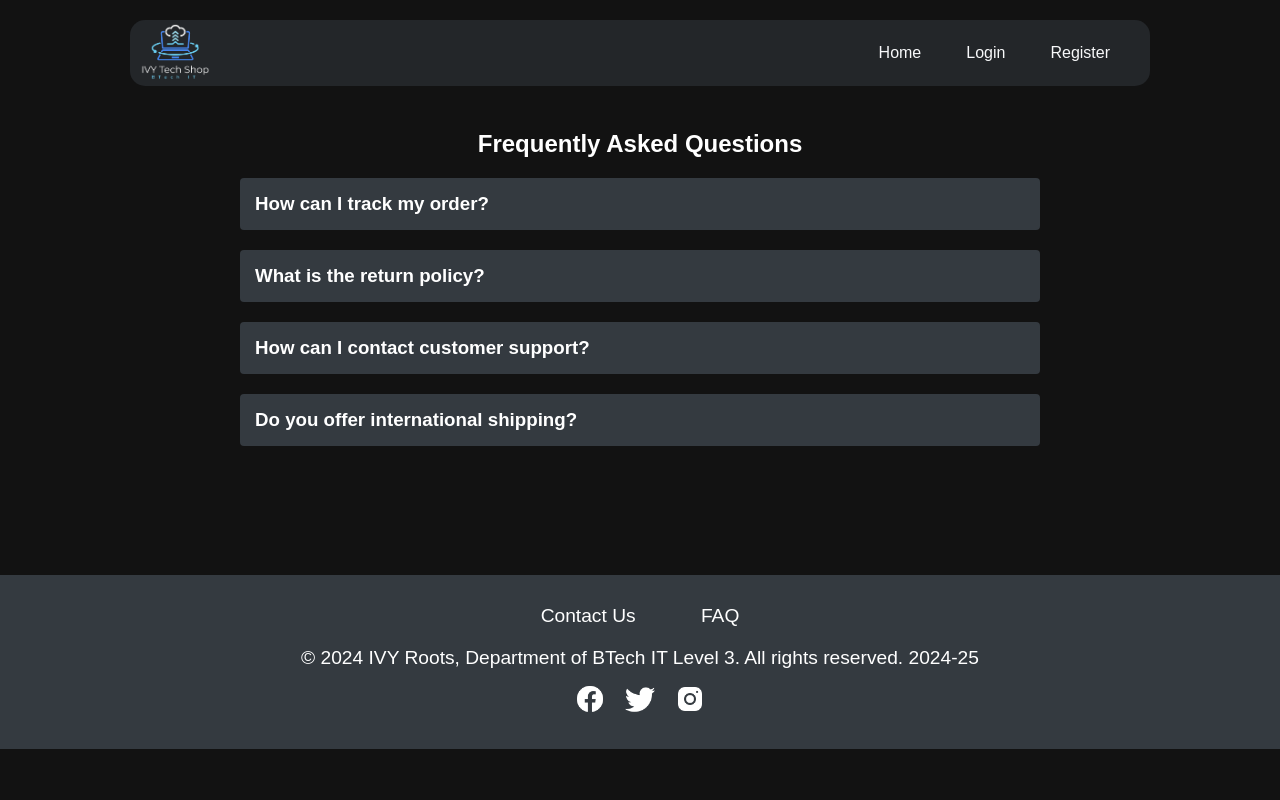
After one commit to AlyanAkram/IvyEcomProject, a PHP site: page /faq.php in a window 1280 px wide. The commit adds this page. Run offline with PHP 8.4, Linux system fonts and the light colour scheme.

Commit message:
added and completed contact and faq pages. added database table for messages from contact us page

```diff
--- /dev/null
+++ b/faq.css
@@ -0,0 +1,73 @@
+/* faq.css */
+
+main {
+  max-width: 800px; /* Center the main content */
+  margin: 7% auto; /* Center the main section */
+  padding: 20px; /* Padding for the main section */
+  color: #ffffff; /* Text color */
+}
+
+h2 {
+  text-align: center; /* Center the title */
+  color: #ffffff; /* Title color */
+  margin-bottom: 20px; /* Space below the title */
+}
+
+.faq-item {
+  margin: 20px 0; /* Space between FAQ items */
+  padding: 15px; /* Padding inside FAQ items */
+  background-color: #343a40; /* Background color for FAQ items */
+  border-radius: 4px; /* Rounded corners for FAQ items */
+  transition: background-color 0.3s; /* Smooth transition for hover effect */
+}
+
+.faq-item:hover {
+  background-color: #495057; /* Darker background on hover */
+}
+
+.faq-item h3 {
+  font-weight: bold; /* Bold text for questions */
+  cursor: pointer; /* Pointer cursor on hover */
+  margin: 0; /* Remove default margin */
+}
+
+.faq-answer {
+  margin-top: 10px; /* Space above the answer */
+  display: none; /* Initially hide answers */
+  color: #ffffff; /* Text color for answers */
+}
+
+.faq-item.active .faq-answer {
+  display: block; /* Show the answer when active */
+}
+
+.faq-item a {
+  color: #ffffff; /* Link color */
+  text-decoration: none; /* Remove underline */
+}
+
+.faq-item a:hover {
+  text-decoration: underline; /* Underline links on hover */
+}
+
+/* Add styles for the FAQ answer and active state */
+.faq-answer {
+  display: none; /* Hide answers by default */
+  padding: 10px;
+  background-color: #495057; /* Background for answers */
+  border-radius: 4px;
+}
+
+.faq-answer.active {
+  display: block; /* Show answer when active */
+}
+
+.faq-question {
+  cursor: pointer; /* Change cursor to pointer */
+  color: #ffffff; /* Link color for questions */
+  margin: 10px 0; /* Spacing between questions */
+}
+
+.faq-question.active-question {
+  font-weight: bold; /* Bold the active question */
+}
--- /dev/null
+++ b/faq.php
@@ -0,0 +1,62 @@
+<?php
+session_start();
+include 'db.php'; // Include your database connection file
+include 'header.php';
+?>
+
+<!DOCTYPE html>
+<html lang="en">
+<head>
+    <meta charset="UTF-8">
+    <meta name="viewport" content="width=device-width, initial-scale=1.0">
+    <link rel="stylesheet" href="styles.css">
+    <link rel="stylesheet" href="faq.css"> <!-- Link to the new FAQ CSS file -->
+    <title>FAQ - IVY Roots Tech Shop</title>
+</head>
+<body>
+
+<main>
+    <h2>Frequently Asked Questions</h2>
+
+    <div class="faq-item">
+        <h3 class="faq-question">How can I track my order?</h3>
+        <p class="faq-answer">You can track your order by logging into your account and visiting the "Orders" section.</p>
+    </div>
+
+    <div class="faq-item">
+        <h3 class="faq-question">What is the return policy?</h3>
+        <p class="faq-answer">We offer a 30-day return policy for most products. Please refer to our <a href="returns.php">Returns Policy</a> for details.</p>
+    </div>
+
+    <div class="faq-item">
+        <h3 class="faq-question">How can I contact customer support?</h3>
+        <p class="faq-answer">Contact us via the <a href="contact.php">Contact Us</a> page, or email us at support@ivyroots.com.</p>
+    </div>
+
+    <div class="faq-item">
+        <h3 class="faq-question">Do you offer international shipping?</h3>
+        <p class="faq-answer">Yes, we ship internationally. Shipping charges may apply depending on your location.</p>
+    </div>
+</main>
+
+<?php include 'footer.php'; ?>
+
+</body>
+<script>
+document.addEventListener("DOMContentLoaded", function() {
+    const questions = document.querySelectorAll('.faq-question');
+
+    questions.forEach(question => {
+        question.addEventListener('click', () => {
+            const answer = question.nextElementSibling;
+            answer.classList.toggle('active'); // Show/hide answer
+            // Optional: Toggle the question style for a better user experience
+            question.classList.toggle('active-question');
+        });
+    });
+});
+</script>
+
+
+
+</html>
--- a/styles.css
+++ b/styles.css
@@ -35,7 +35,7 @@ footer {
 header h1,
 footer p {
   margin: 0;
-  color: #e0e0e0; /* Light text color for header and footer */
+  color: #ffffff; /* Light text color for header and footer */
 }
 
 .cart-count {
@@ -76,7 +76,7 @@ footer p {
 .product-card h3 {
   font-size: 1.5em; /* Set a uniform font size for the title */
   margin: 15px 0;
-  color: #e0e0e0; /* Light text for product titles */
+  color: #ffffff; /* Light text for product titles */
   overflow: hidden; /* Hide overflow for the title */
   text-overflow: ellipsis; /* Add ellipsis for overflow text */
   white-space: nowrap; /* Prevent text from wrapping */
@@ -84,7 +84,7 @@ footer p {
 
 /* Product Description Styles */
 .product-card p {
-  color: #bbb; /* Lighter color for product descriptions */
+  color: #c4c4c4; /* Lighter color for product descriptions */
   font-size: 0.9em;
   overflow: hidden; /* Hide overflow for the description */
   text-overflow: ellipsis; /* Add ellipsis for overflow text */
@@ -117,3 +117,12 @@ footer p {
 .product-card input[type="submit"]:hover {
   background-color: #0056b3; /* Change background color on hover */
 }
+.success-message {
+  color: #28a745;
+  font-weight: bold;
+  padding: 10px;
+  border: 1px solid #28a745;
+  background-color: #d4edda;
+  border-radius: 4px;
+  margin-bottom: 20px;
+}
```
Also changed, not shown: contact.css (added, +65 -0 lines), contact.php (+69 -0 lines).
